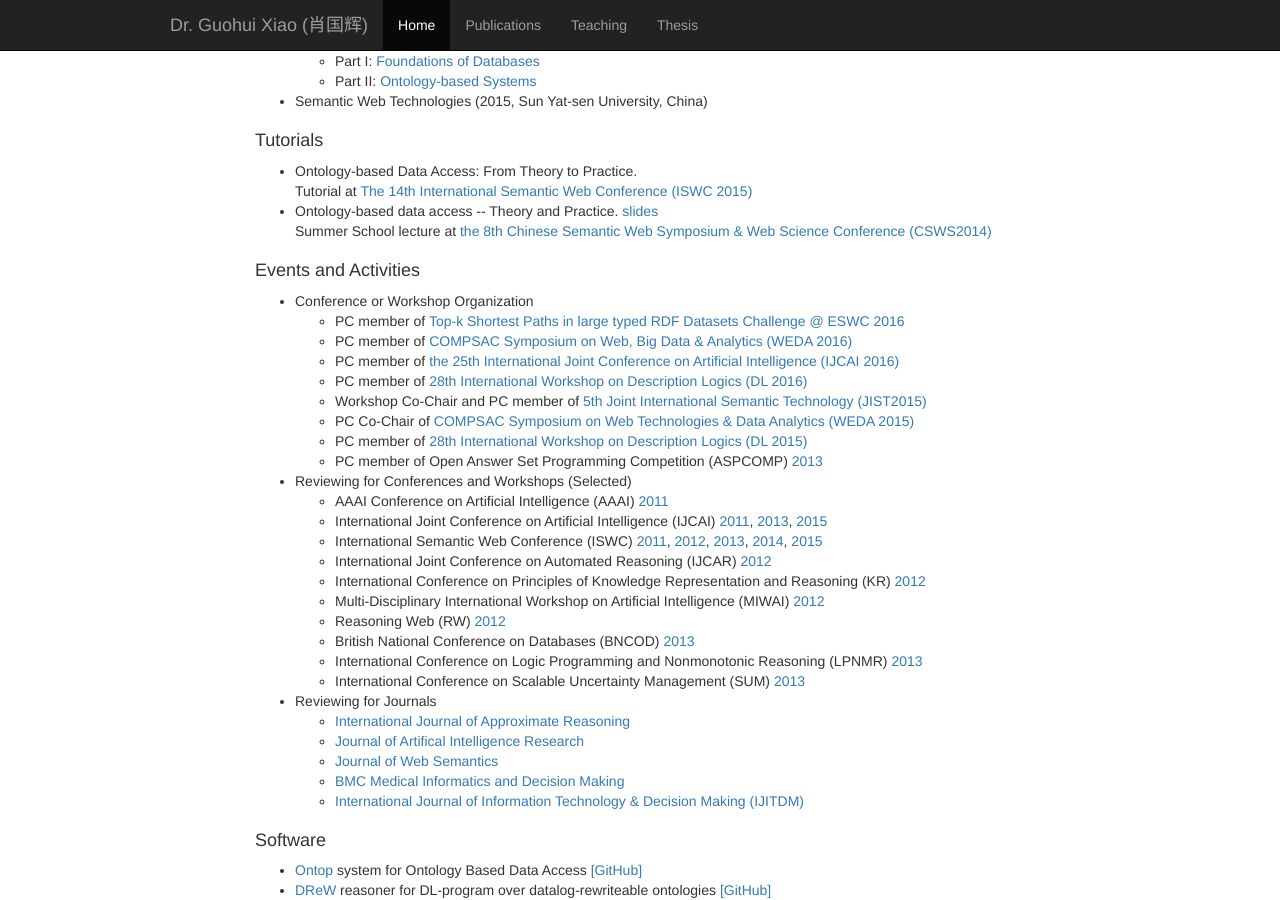
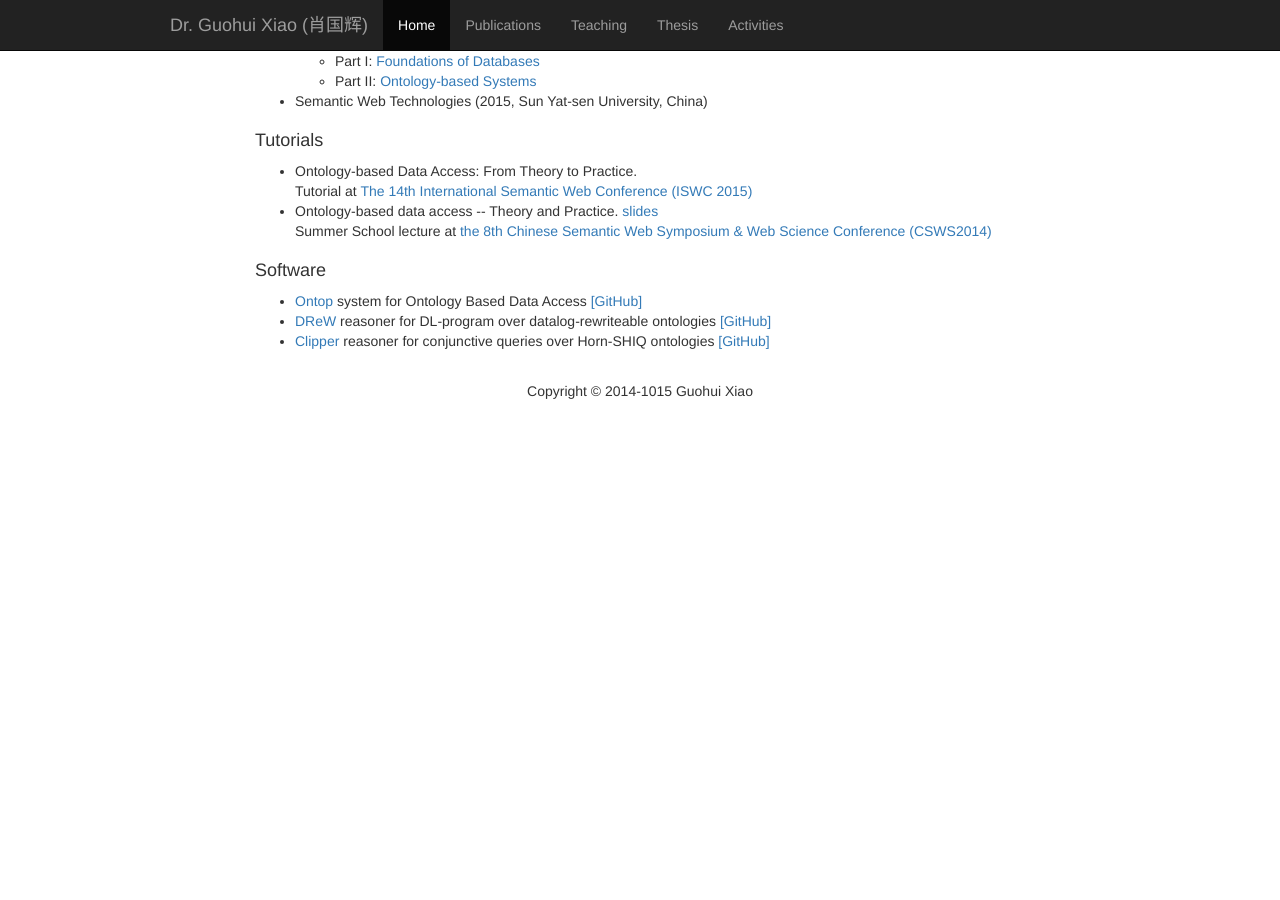
Before and after one commit to ghxiao/ghxiao.github.io, a Jekyll site: the page built from index.html, in a window 1280 px wide and 900 px high, scrolled down 1218 px. Built offline with Jekyll 4.4.1, drawn with Linux system fonts in a browser that asks for light colours; Markdown is read by kramdown in place of the engine named in the settings; after the commit the page ends 1629 px from its top, so only the background shows below that.

Commit message:
separate activity page

```diff
--- a/_layouts/default.html
+++ b/_layouts/default.html
@@ -50,6 +50,7 @@
                 <li  class='{% if page.slug == "publications" %}active{% endif %}' ><a href="/publications.html">Publications</a></li>
                 <li  class='{% if page.slug == "teaching" %}active{% endif %}' ><a href="/teaching/index.html">Teaching</a></li>
                 <li  class='{% if page.slug == "thesis" %}active{% endif %}' ><a href="/thesis.html">Thesis</a></li>
+                <li  class='{% if page.slug == "activities" %}active{% endif %}' ><a href="/activities.html">Activities</a></li>
                 <!--
                 <li  class='{% if page.slug == "contact" %}active{% endif %}' ><a href="/contact.html">Contact</a></li>
                 -->
--- a/index.html
+++ b/index.html
@@ -205,83 +205,6 @@ slug: home
     </ul>
 </div>
 
-
-<div>
-    <h3>Events and Activities</h3>
-    <ul>
-        <li>
-            Conference or Workshop Organization
-            <ul>
-                <li>
-                    PC member of <a href="https://bitbucket.org/ipapadakis/eswc2016-challenge">Top-k Shortest Paths in
-                    large typed RDF Datasets Challenge @ ESWC 2016</a>
-                </li>
-                <li> PC member of <a href="http://www.computer.org/web/compsac2016/weda2016">COMPSAC Symposium on Web,
-                    Big Data &amp; Analytics (WEDA 2016)</a></li>
-                <li> PC member of <a href="http://ijcai-16.org/">the 25th International Joint Conference on Artificial
-                    Intelligence (IJCAI 2016)</a></li>
-                <li> PC member of <a href="http://dl.kr.org/">28th International Workshop on Description Logics (DL
-                    2016)</a></li>
-                <li> Workshop Co-Chair and PC member of <a href="http://www.jist2015.org/">5th Joint International
-                    Semantic Technology (JIST2015)</a></li>
-                <li> PC Co-Chair of <a href="http://www.computer.org/web/compsac/2015/weda">COMPSAC Symposium
-                    on Web Technologies &amp; Data Analytics (WEDA 2015)</a></li>
-                <li> PC member of <a href="http://dl2015.image.ntua.gr/">28th International Workshop on Description
-                    Logics (DL 2015)</a>
-                </li>
-                <li> PC member of Open Answer Set Programming Competition
-                    (ASPCOMP) <a href="https://www.mat.unical.it/aspcomp2013/">2013</a></li>
-            </ul>
-        </li>
-        <li>
-            Reviewing for Conferences and Workshops (Selected)
-            <ul>
-                <li>AAAI Conference on Artificial Intelligence
-                    (AAAI) <a href="http://www.aaai.org/Conferences/AAAI/aaai11.php">2011</a></li>
-                <li>International Joint Conference on Artificial
-                    Intelligence (IJCAI) <a href="http://ijcai-11.iiia.csic.es/">2011</a>, <a
-                            href="http://ijcai13.org/">2013</a>, <a href="http://ijcai-15.org/">2015</a>
-                </li>
-                <li>International Semantic Web Conference (ISWC) <a href="http://iswc2011.semanticweb.org/">2011</a>,
-                    <a href="http://iswc2012.semanticweb.org/">2012</a>, <a
-                            href="http://iswc2013.semanticweb.org/">2013</a>,
-                    <a href="http://iswc2014.semanticweb.org/">2014</a>,
-                    <a href="http://iswc2015.semanticweb.org/">2015</a>
-                </li>
-                <li>International Joint Conference on Automated
-                    Reasoning (IJCAR) <a href="http://ijcar.cs.manchester.ac.uk">2012</a></li>
-                <li>International Conference on Principles of Knowledge
-                    Representation and Reasoning (KR) <a href="http://www.dis.uniroma1.it/~kr12/">2012</a></li>
-                <li>Multi-Disciplinary International Workshop on
-                    Artificial Intelligence (MIWAI) <a href="http://khamreang.msu.ac.th/miwai12/">2012</a></li>
-                <li>Reasoning Web (RW) <a href="http://www.kr.tuwien.ac.at/events/rw2012/">2012</a></li>
-                <li>British National Conference on Databases (BNCOD) <a
-                        href="http://www.cs.ox.ac.uk/bncod2013/">2013</a>
-                </li>
-                <li>International Conference on Logic Programming and
-                    Nonmonotonic Reasoning (LPNMR) <a href="http://lpnmr2013.udc.es/">2013</a></li>
-                <li>International Conference on Scalable Uncertainty
-                    Management (SUM) <a href="http://informatique.umons.ac.be/sum2013/">2013</a></li>
-            </ul>
-        </li>
-        <li>
-            Reviewing for Journals
-            <ul>
-                <li><a href="http://www.journals.elsevier.com/international-journal-of-approximate-reasoning/">International
-                    Journal of Approximate Reasoning</a></li>
-                <li><a href="http://www.jair.org/">Journal of Artifical Intelligence Research</a></li>
-                <li><a href="http://www.journals.elsevier.com/journal-of-web-semantics/">Journal of Web Semantics</a>
-                </li>
-                <li><a href="http://www.biomedcentral.com/bmcmedinformdecismak/">BMC Medical Informatics and Decision
-                    Making</a></li>
-                <li><a href="http://www.editorialmanager.com/ijitdm/mainpage.html">International Journal of Information
-                    Technology & Decision Making (IJITDM)</a></li>
-            </ul>
-        </li>
-    </ul>
-</div>
-
-
 <div>
     <h3>Software</h3>
     <ul>
```
Also changed, not shown: activities.html (added, +93 -0 lines).
